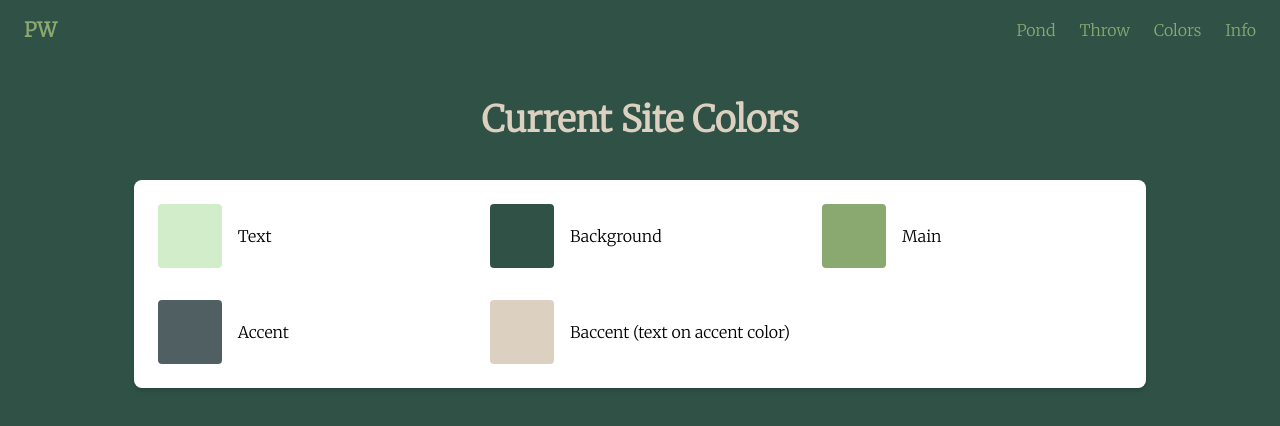
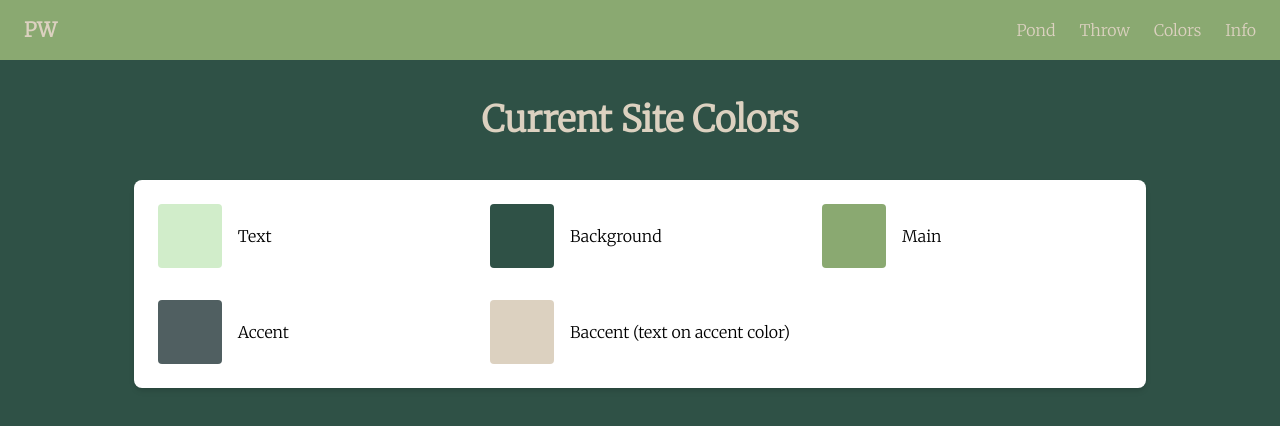
Before and after one commit to lucynottonson/pebbleworld, a Next.js app: page /colors in a window 1280 px wide. Shown: the top 426 px of the page. Built offline with nearby package versions, Linux system fonts and the light colour scheme.

Commit message:
adjusted colors

```diff
--- a/app/components/navbar.tsx
+++ b/app/components/navbar.tsx
@@ -4,11 +4,11 @@ import Link from 'next/link';
 
 export default function Navbar() {
   return (
-    <nav className="w-full px-6 py-4 flex justify-between items-center bg-[var(--background)] text-[var(--text)] shadow-md">
-      <div className="text-xl font-bold text-[var(--main)]">
+    <nav className="w-full px-6 py-4 flex justify-between items-center bg-[var(--main)] text-[var(--text)] shadow-md">
+      <div className="text-xl font-bold text-[var(--baccent)]">
         <Link href="/">PW</Link>
       </div>
-      <ul className="flex space-x-6 text-[var(--main)] ">
+      <ul className="flex space-x-6 text-[var(--baccent)] ">
         <li>
           <Link href="/pond" className="hover:text-[var(--accent)] transition-colors">
             Pond
```
